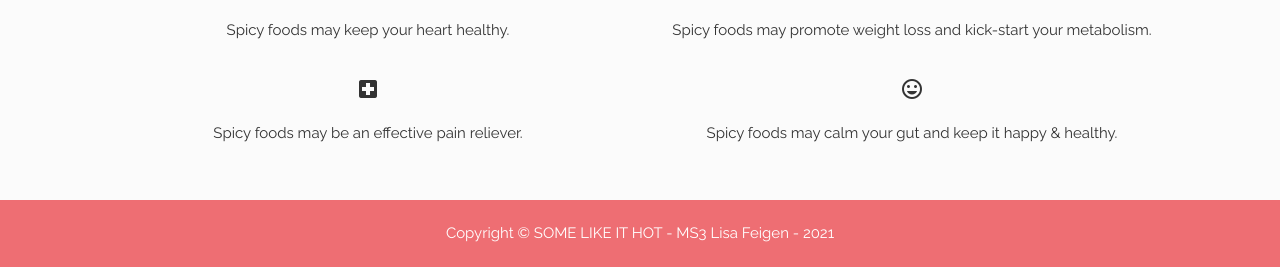
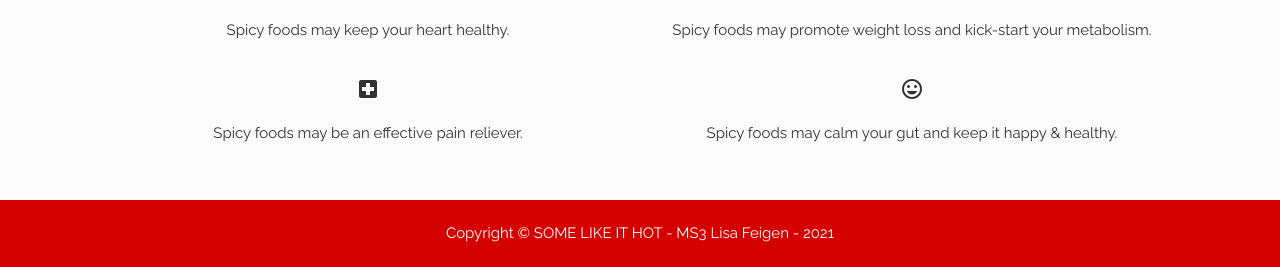
Before and after one commit to lisa1Q84/somelikeithot-recipes, a Flask app: page / in a window 1280 px wide. Shown: the part 1425-1692 px from the top of the page. Run offline with Flask 2, Linux system fonts and the light colour scheme; data that the repository does not hold is empty; some libraries are stand-ins or nearby versions.

Commit message:
make changes to footer color

```diff
--- a/static/css/style.css
+++ b/static/css/style.css
@@ -144,7 +144,7 @@ img.banner{
 
 .page-footer {
     padding: 0.5rem;
-    color: #d50000;
+    background-color: #d50000 !important;
 }
 
 
```
